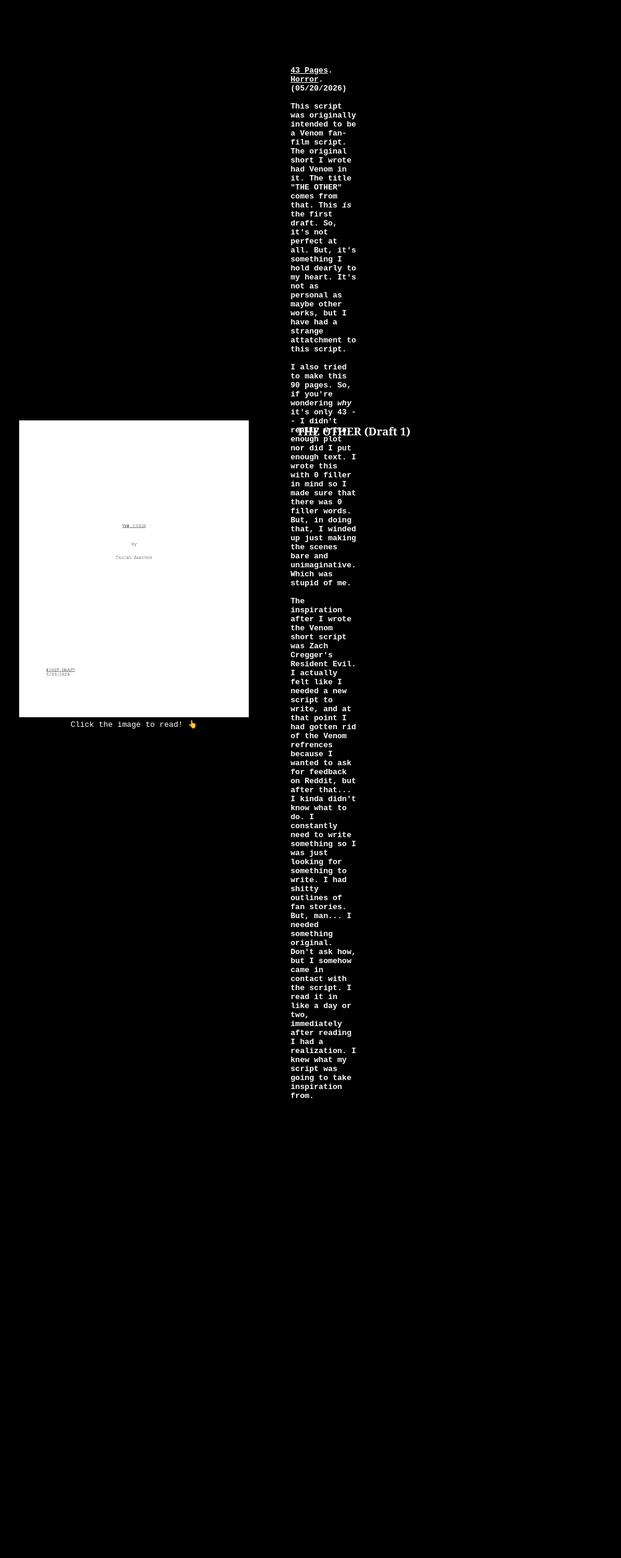
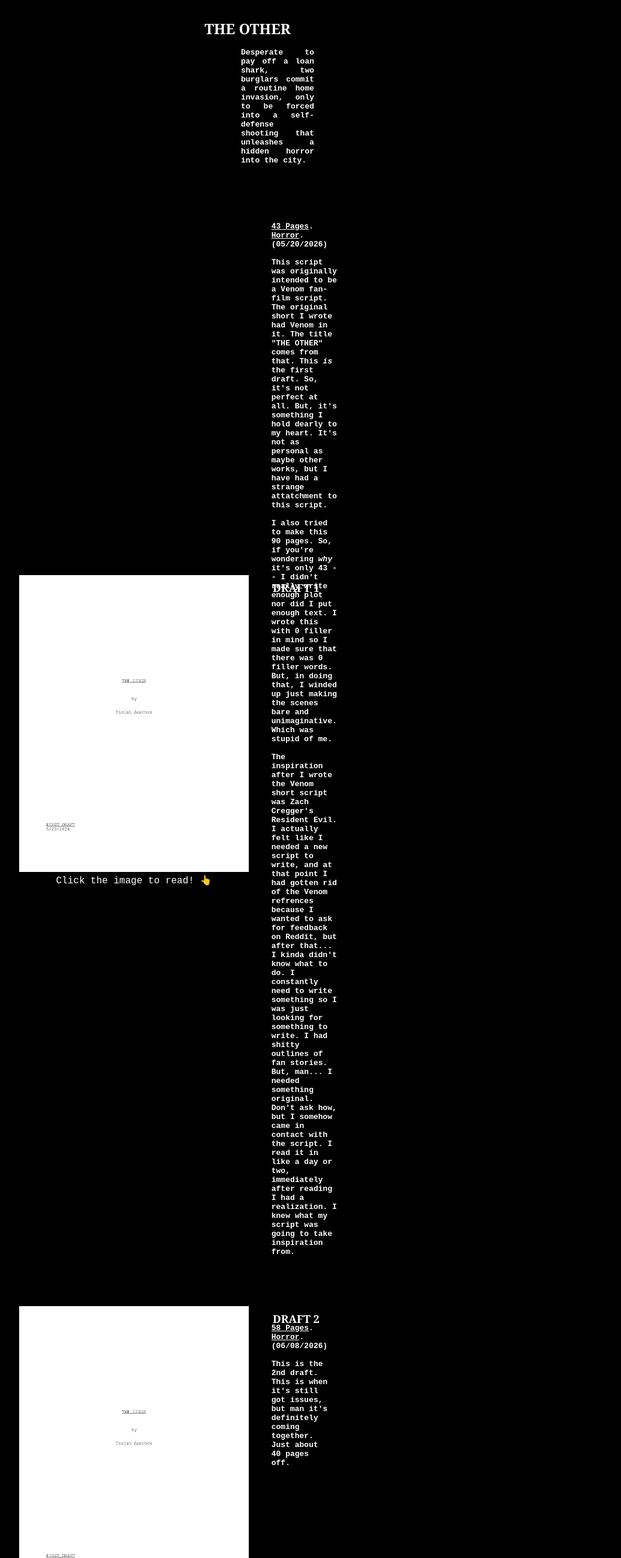
Before and after one commit to venum0gtg/portfolio_site, a plain HTML site: page archive.html in a window 1280 px wide. Shown: the part 202-2800 px from the top of the page at 60% size, without its empty margins (231-1267 px from the left). Before the commit the page ends 2087 px from the top, so only its background shows below. Drawn offline with Linux system fonts and the light colour scheme.

```diff
--- a/archive.html
+++ b/archive.html
@@ -27,13 +27,15 @@
   // image stuff
   <body>
     <link rel="stylesheet" href="archive_styles/images_styles.css" />
+    <h1 class="da-header">THE OTHER</h1>
+    <h2 class="da-logline">Desperate to pay off a loan shark, two burglars commit a routine home invasion, only to be forced into a self-defense shooting that unleashes a hidden horror into the city.</h2>
     <div class="parent-schmo">
         <figure>
             <a href="https://drive.google.com/file/d/1DIBFQDKUabTY_OvGceW1iFOJziDUUQkT/view?usp=sharing" target="_blank"><img src="script_pages/THE OTHER (feature).png" alt="script title page." style="width:383px; height: 495px;"></a>
             <figcaption>Click the image to read! 👆</figcaption>
         </figure>
-        <h3 class="the-other-title">THE OTHER (Draft 1)</h3>
-        <h4 class="the-other-body">
+        <h3 class="da-title">DRAFT 1</h3>
+        <h4 class="da-body">
             <br>
             <u>43 Pages</u>. <u>Horror</u>. (05/20/2026)
             <br>
@@ -50,5 +52,42 @@
     </div>
   </body>
 
+  <body>
+    <link rel="stylesheet" href="archive_styles/images_styles.css" />
+    <div class="parent-schmo">
+        <figure>
+            <a href="https://drive.google.com/file/d/15wUuOmdVrNECXB4BVjjSwnlMFaM_2HQK/view?usp=sharing" target="_blank"><img src="script_pages/THE OTHER (feature).png" alt="script title page." style="width:383px; height: 495px;"></a>
+            <figcaption>Click the image to read! 👆</figcaption>
+        </figure>
+        <h3 class="da-title">DRAFT 2</h3>
+        <h4 class="da-body">
+            <br>
+            <u>58 Pages</u>. <u>Horror</u>. (06/08/2026)
+            <br>
+            <br>
+            This is the 2nd draft. This is when it's still got issues, but man it's definitely coming together. Just about 40 pages off.
+    </div>
+  </body>
+
+  <body>
+    <h1 class="da-header">INSERT TITLE HERE</h1>
+    <h2 class="da-logline">Desperate to pay off a loan shark, two burglars commit a routine home invasion, only to be forced into a self-defense shooting that unleashes a hidden horror into the city.</h2>
+  </body>
+  <body>
+    <link rel="stylesheet" href="archive_styles/images_styles.css" />
+    <div class="parent-schmo">
+        <figure>
+            <a href="https://drive.google.com/file/d/15wUuOmdVrNECXB4BVjjSwnlMFaM_2HQK/view?usp=sharing" target="_blank"><img src="script_pages/THE OTHER (feature).png" alt="script title page." style="width:383px; height: 495px;"></a>
+            <figcaption>Click the image to read! 👆</figcaption>
+        </figure>
+        <h3 class="da-title">DRAFT 2</h3>
+        <h4 class="da-body">
+            <br>
+            <u>58 Pages</u>. <u>Horror</u>. (06/08/2026)
+            <br>
+            <br>
+            This is the 2nd draft. This is when it's still got issues, but man it's definitely coming together. Just about 40 pages off.
+    </div>
+  </body>
   <html lang="en" style="background-color: #000000">
 </html>
--- a/archive_styles/images_styles.css
+++ b/archive_styles/images_styles.css
@@ -12,27 +12,41 @@
     margin-top: -385px;
     margin-left: 510px;
 }
-.the-other-title{
+.da-title{
     font-family: Georgia, 'Times New Roman', Times, serif;
     font-size: large;
     color: white;
     margin-top: -460px;
-    margin-left: 40px;
+    margin-left: 0px;
     white-space: nowrap;
 }
-.the-other-body{
+.da-body{
     font-family: 'Courier New', Courier, monospace;
     font-size: small;
     color: white;
     align-self: flex-start;
-    margin-left: -200px;
+    margin-left: -80px;
     margin-top: 30px;
+}
+.da-header{
+    font-family: Georgia, 'Times New Roman', Times, serif;
+    color: white;
+    font-size: x-large;
+    text-align: center;
+    margin-left: 500px;
+}
+.da-logline{
+    font-family:'Courier New', Courier, monospace;
+    color: white;
+    font-size: small;
+    text-align: justify;
+    margin-left: 600px;
 }
 figcaption{
     color:white;
     font-family: 'Courier New', Courier, monospace;
     text-align: center;
-    animation: animate-click-here 1s linear forwards;
+    animation: animate-click-here 2s linear forwards;
     animation-iteration-count: infinite;
 }
 .parent-schmo {
@@ -46,12 +60,12 @@ figcaption{
 
 @keyframes animate-click-here{
     0%{
-        font-size: small;
+        transform: scale(0.8);
     }
     50%{
-        font-size: medium;
+        transform: scale(1);
     }
     100%{
-        font-size: small;
+        transform: scale(0.8);
     }
 }
```
Also changed, not shown: index.html (+1 -1 lines), images/placeholder.png (renamed from placeholder.png).
